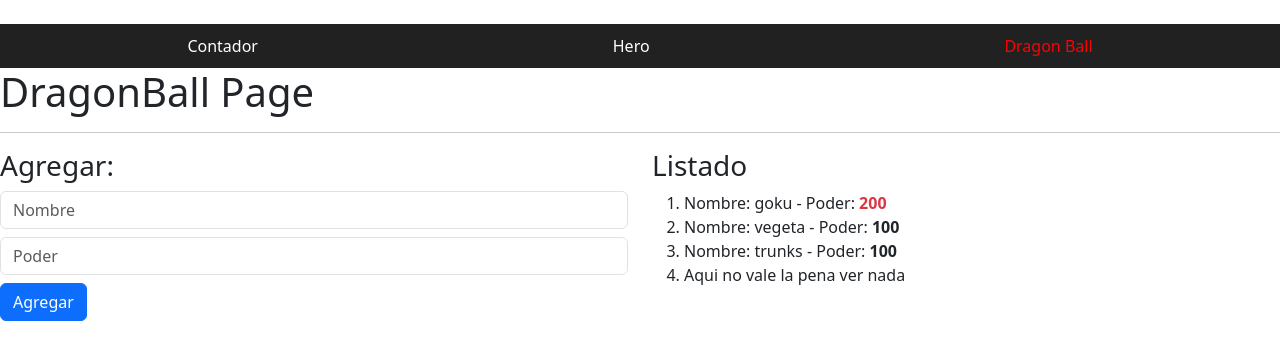
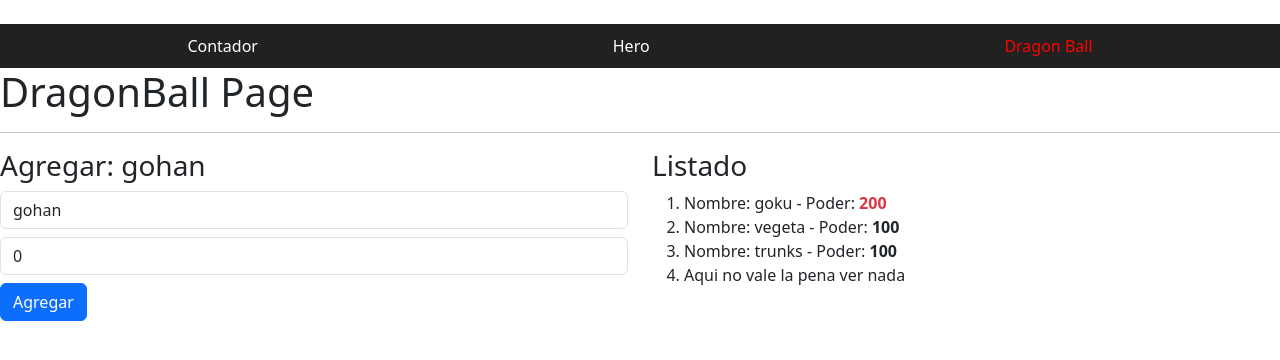
Before and after one commit to jsfc2199/AngularSignlas-01Basics, an Angular app: page /dragonball in a window 1280 px wide. Shown: the top 360 px of the page. Built offline with nearby package versions, Linux system fonts and the light colour scheme.

Commit message:
agregar un personaje desde el formulario usando señales

```diff
--- a/src/app/pages/dragonball/dragonball.component.html
+++ b/src/app/pages/dragonball/dragonball.component.html
@@ -2,25 +2,44 @@
 <hr />
 <section class="row">
   <div class="col-12 col-sm-6">
-    <h3>Agregar:</h3>
-    <input type="text" class="form-control" placeholder="Nombre" />
-    <input type="number" class="form-control mt-2" placeholder="Poder" />
+    <h3>Agregar: {{ name() }}</h3>
+    <input
+      type="text"
+      class="form-control"
+      placeholder="Nombre"
+      [value]="name()"
+      (change)="name.set(txtName.value)"
+      (input)="name.set(txtName.value)"
+      #txtName
+    />
+    <input
+      type="number"
+      class="form-control mt-2"
+      placeholder="Poder"
+      [value]="power()"
+      (input)="power.set(+txtPower.value)"
+      #txtPower
+    />
 
-    <button class="mt-2 btn btn-primary">Agregar</button>
+    <button (click)="addCharater()" class="mt-2 btn btn-primary">Agregar</button>
   </div>
 
   <div class="col-12 col-sm-6">
     <h3>Listado</h3>
     <ol>
       <!-- uso de for renovado de angular -->
-      @for (character of characters(); track character.id) {
-        @if (character.power >99) {
-          <li>Nombre: {{character.name}} - Poder: <strong [class.text-danger]="character.power > 100">{{character.power}}</strong> </li>
+      @for (character of characters(); track character.id) { @if
+      (character.power >99) {
+      <li>
+        Nombre: {{ character.name }} - Poder:
+        <strong [class.text-danger]="character.power > 100">{{
+          character.power
+        }}</strong>
+      </li>
 
-        }@else {
-          <li>Aqui no vale la pena ver nada</li>
-        }
-      }
+      }@else {
+      <li>Aqui no vale la pena ver nada</li>
+      } }
     </ol>
   </div>
 </section>
--- a/src/app/pages/dragonball/dragonball.component.ts
+++ b/src/app/pages/dragonball/dragonball.component.ts
@@ -11,11 +11,34 @@
   templateUrl: './dragonball.component.html',
 })
 export class DragonballComponent {
+  name = signal('gohan');
+  power = signal(0);
+
   characters = signal<Character[]>([
     { id: 1, name: 'goku', power: 200 },
     { id: 2, name: 'vegeta', power: 100 },
     { id: 3, name: 'trunks', power: 100 },
     { id: 4, name: 'piccolo', power: 20 },
+  ]);
 
-  ]);
+  addCharater() {
+    if (!this.power() || !this.name()) {
+      return;
+    }
+
+    const newCharacter: Character = {
+      id: this.characters().length + 1,
+      name: this.name(),
+      power: this.power(),
+    };
+
+    //actualizamos la señal
+    this.characters.update((list) => [...list, newCharacter]);
+
+    this.resetFields();
+  }
+
+  resetFields() {
+    this.name.set(''), this.power.set(0);
+  }
 }
```
